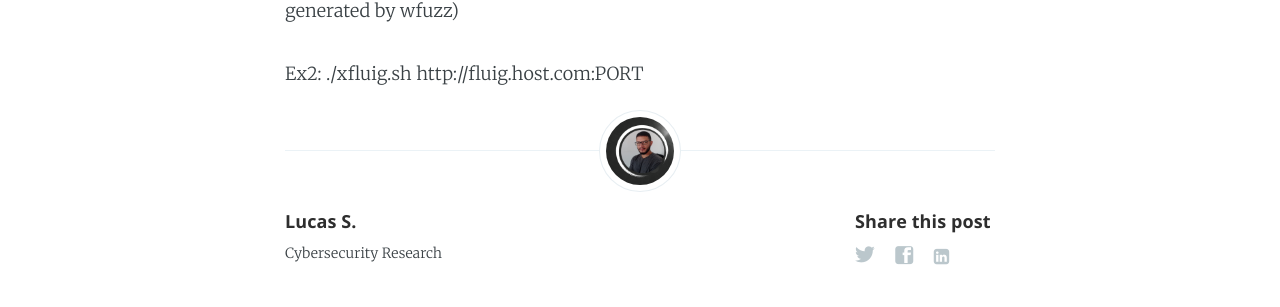
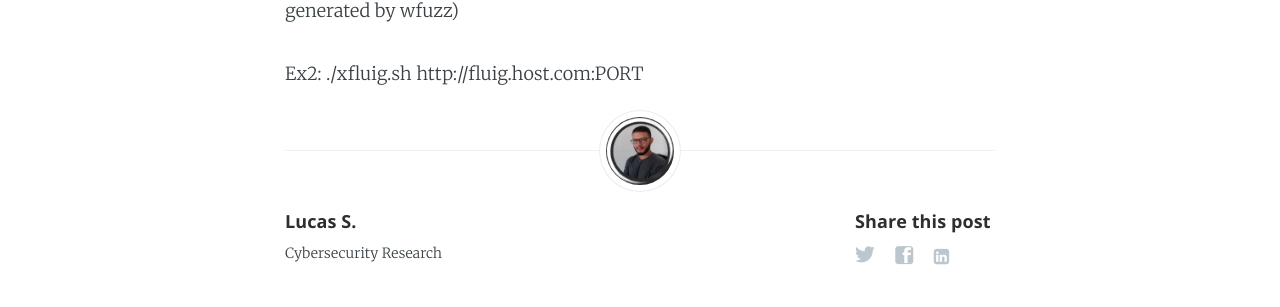
Before and after one commit to Ls4ss/blog, a Jekyll site: the page built from _posts/2021-03-04-CVE-2020–29134-Totvs-Fluig-Platform.md, in a window 1280 px wide. Shown: the part 2952-3259 px from the top of the page. Built offline with Jekyll 4.4.1, drawn with Linux system fonts in a browser that asks for light colours.

Commit message:
Update post.html

```diff
--- a/_layouts/post.html
+++ b/_layouts/post.html
@@ -64,7 +64,7 @@
             <!-- If we want to display author's name and bio -->
             {% if site.author %}
                 <figure class="author-image">
-                    <a class="img" href="{{'/' | relative_url }}" style="background-image: url({{'/assets/images/perfil.png' | relative_url}})">
+                    <a class="img" href="{{'/' | relative_url }}" style="background-image: url({{'/assets/images/perfil00.png' | relative_url}})">
                     <span class="hidden">{{site.author}}'s Picture</span></a>
                 </figure>
                 <section class="author">
```
